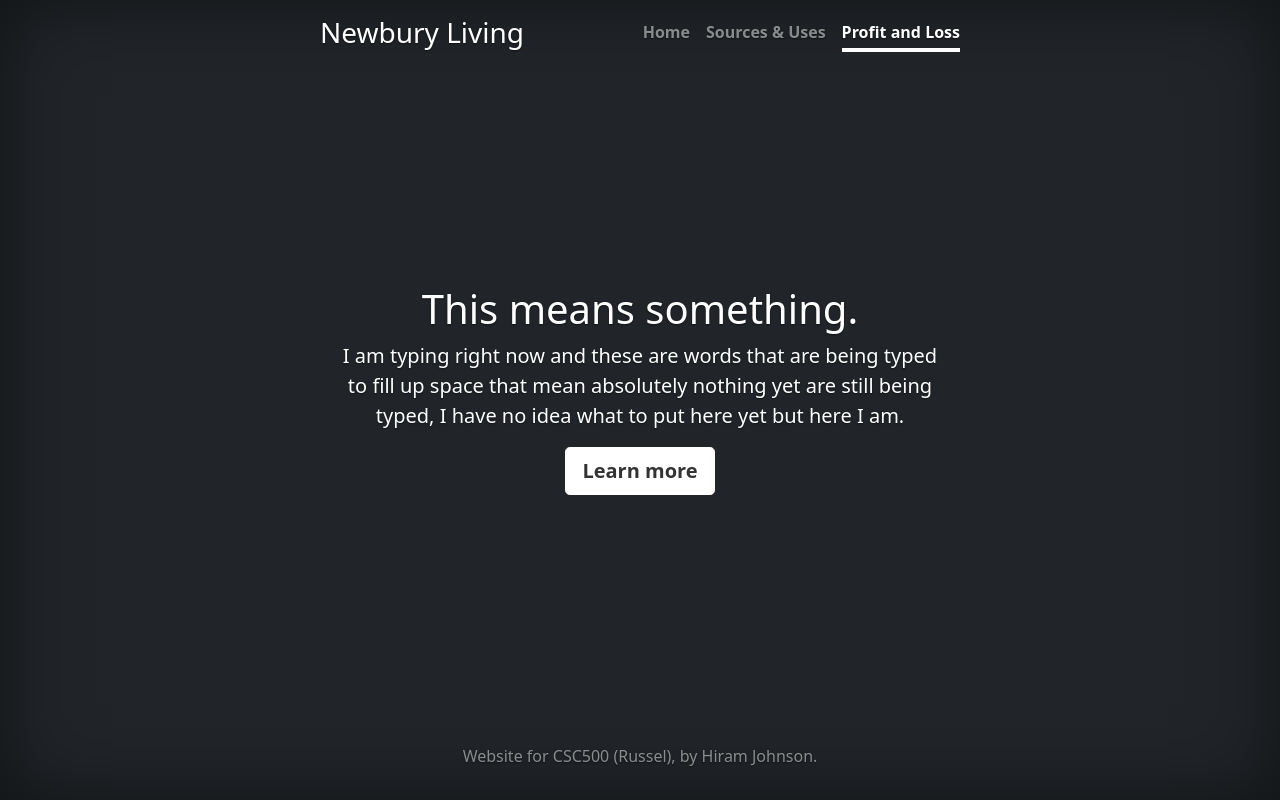
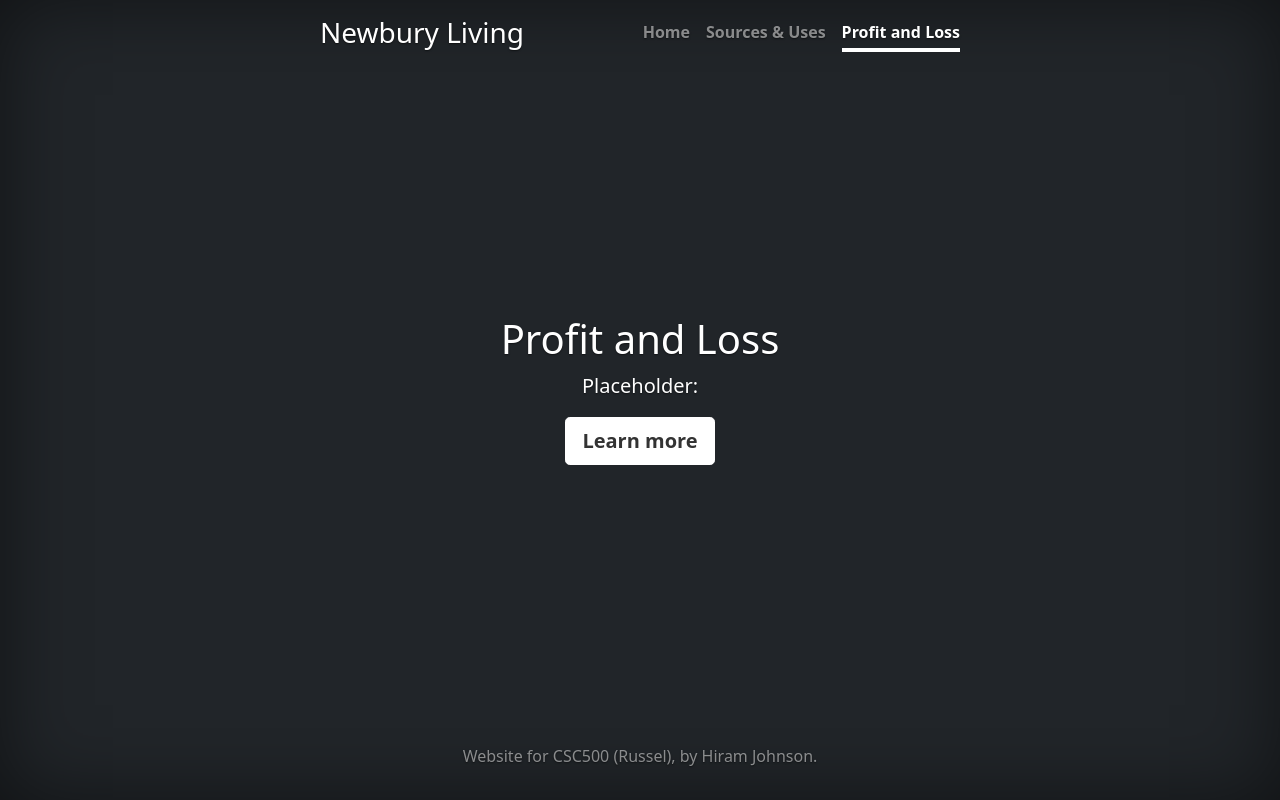
Before and after one commit to hiramj22/newbury_test, a plain HTML site: page pages/ongoingcosts.html in a window 1280 px wide. Drawn offline with Linux system fonts and the light colour scheme.

Commit message:
Update ongoingcosts.html

```diff
--- a/pages/ongoingcosts.html
+++ b/pages/ongoingcosts.html
@@ -49,8 +49,8 @@
   </header>
 
   <main class="px-3">
-    <h1>This means something.</h1>
-    <p class="lead">I am typing right now and these are words that are being typed to fill up space that mean absolutely nothing yet are still being typed, I have no idea what to put here yet but here I am.</p>
+    <h1>Profit and Loss</h1>
+    <p class="lead">Placeholder: </p>
     <p class="lead">
       <a href="#" class="btn btn-lg btn-secondary fw-bold border-white bg-white">Learn more</a>
     </p>
```
